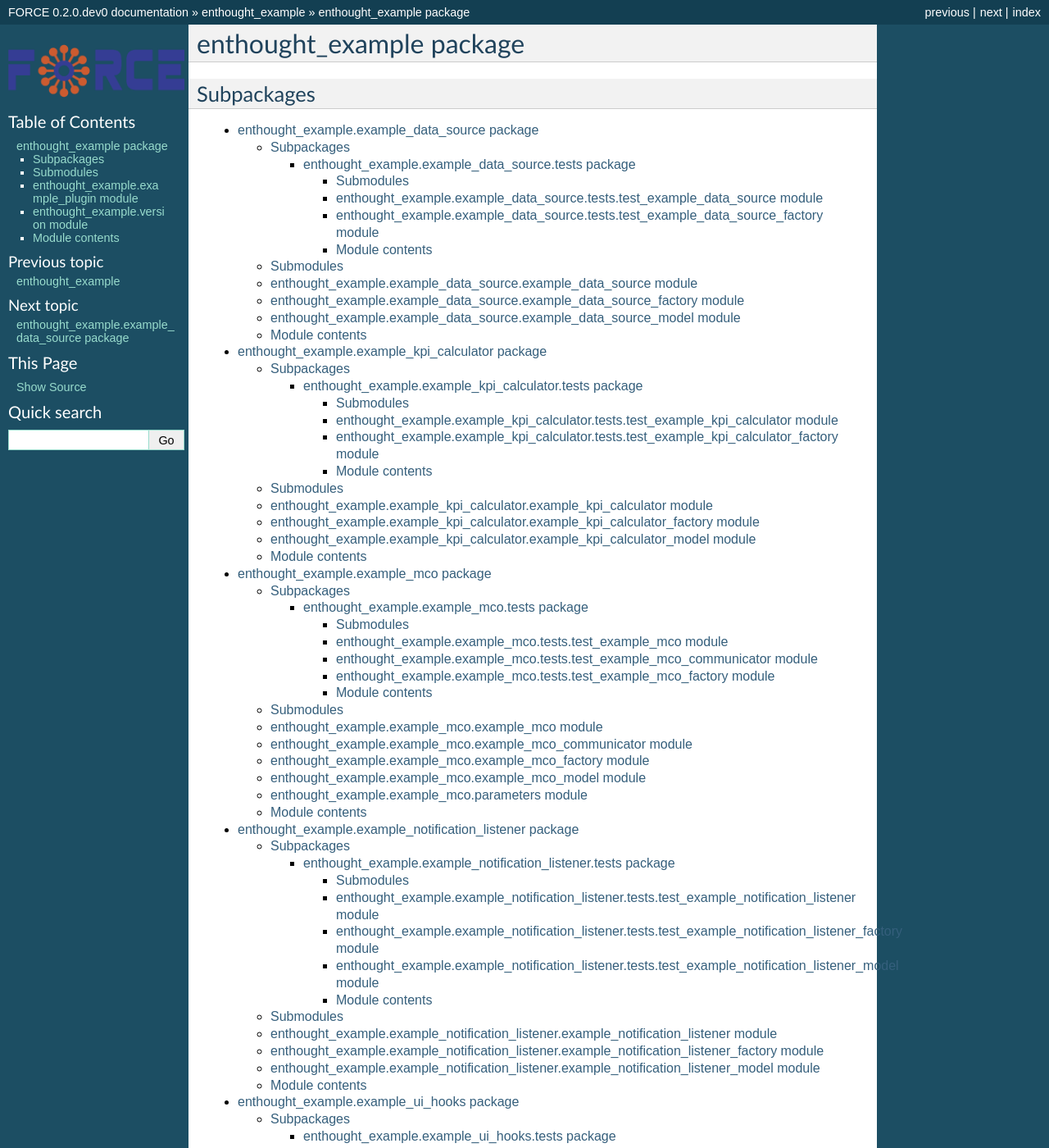
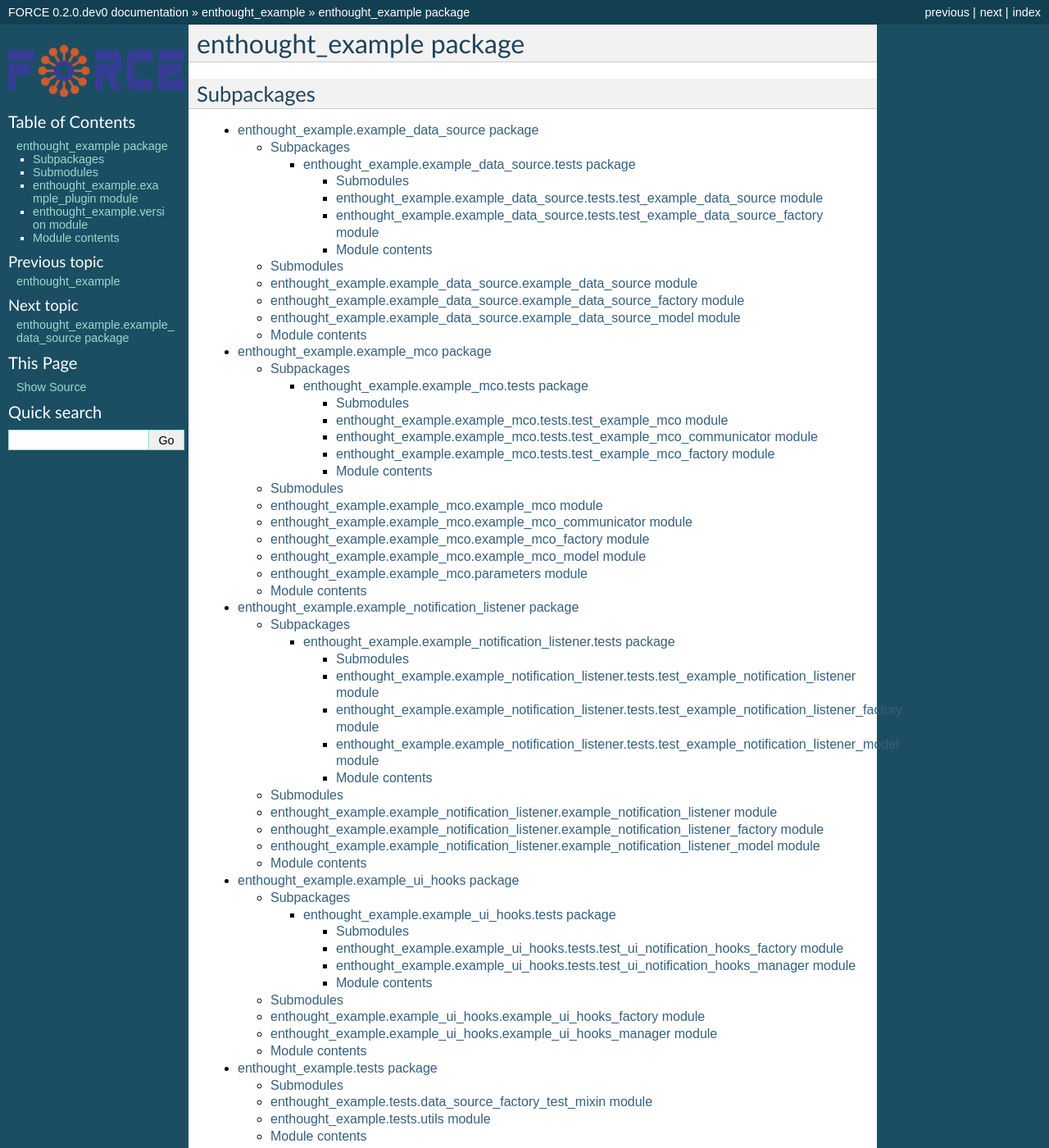
Before and after one commit to force-h2020/force-bdss-plugin-enthought-example, a Sphinx documentation site: the page built from doc/source/api/enthought_example.rst, in a window 1280 px wide and 1400 px high. Shown: the whole window at 82% size. Built offline with Sphinx 7.4.7, drawn with Linux system fonts in a browser that asks for light colours; the version number is read from the project's files by our own code; some of the changed text lies outside the part shown.

Commit message:
Fixed docs

```diff
--- a/doc/source/api/enthought_example.rst
+++ b/doc/source/api/enthought_example.rst
@@ -7,7 +7,6 @@ Subpackages
 .. toctree::
 
     enthought_example.example_data_source
-    enthought_example.example_kpi_calculator
     enthought_example.example_mco
     enthought_example.example_notification_listener
     enthought_example.example_ui_hooks
--- a/doc/source/api/enthought_example.tests.rst
+++ b/doc/source/api/enthought_example.tests.rst
@@ -8,14 +8,6 @@ enthought\_example\.tests\.data\_source\_factory\_test\_mixin module
 --------------------------------------------------------------------
 
 .. automodule:: enthought_example.tests.data_source_factory_test_mixin
-    :members:
-    :undoc-members:
-    :show-inheritance:
-
-enthought\_example\.tests\.kpi\_calculator\_factory\_test\_mixin module
------------------------------------------------------------------------
-
-.. automodule:: enthought_example.tests.kpi_calculator_factory_test_mixin
     :members:
     :undoc-members:
     :show-inheritance:
```
Also changed, not shown: doc/source/api/enthought_example.example_kpi_calculator.rst (deleted, +0 -45 lines), 1 other file.
